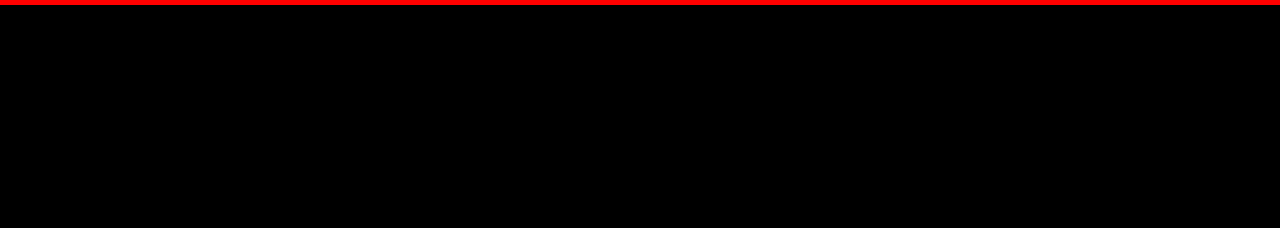
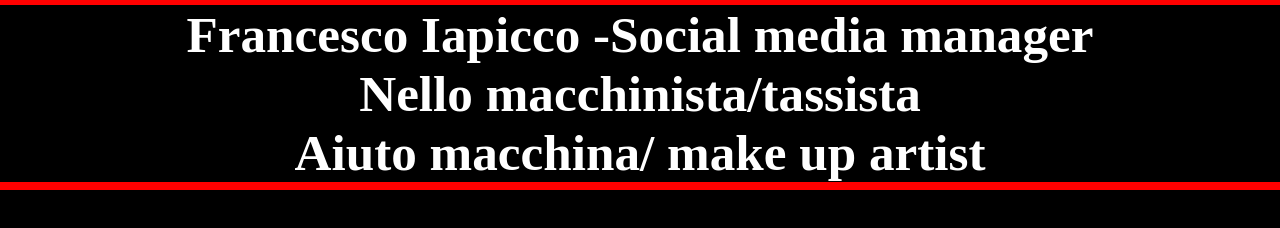
Before and after one commit to Vincenzopaolo/Project-Vincenzopaolo, a plain HTML site: page index.html in a window 1280 px wide. Shown: the part 62-290 px from the top of the page. Drawn offline with Linux system fonts and the light colour scheme.

Commit message:
Update index.html

```diff
--- a/index.html
+++ b/index.html
@@ -20,5 +20,10 @@
         <h1>Vincenzopaolo Media Group</h1>
       </center>
     </div>
+<div id="header">
+      <center>
+        <h1>Francesco Iapicco -Social media manager<br>Nello macchinista/tassista<br>Aiuto macchina/ make up artist<br></h1>
+      </center>
+    </div>
   </body>
 </html>
```
